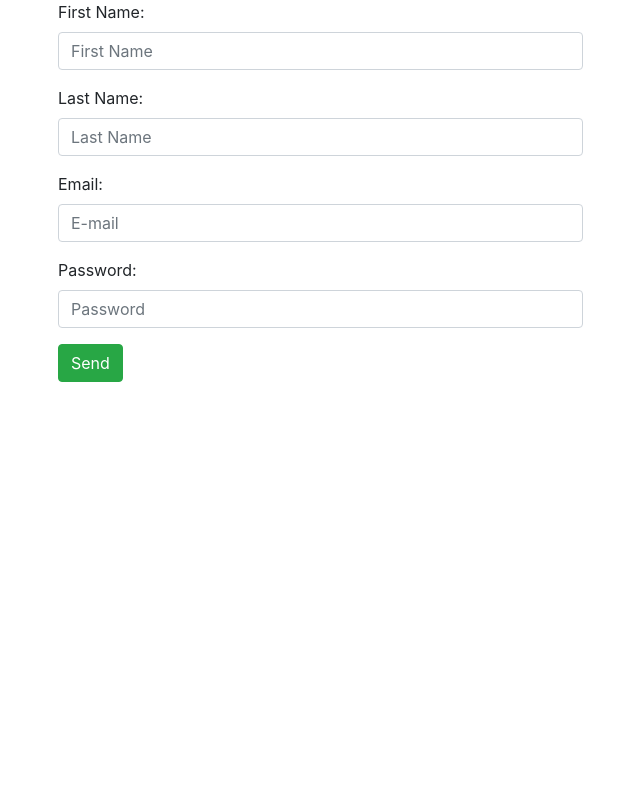
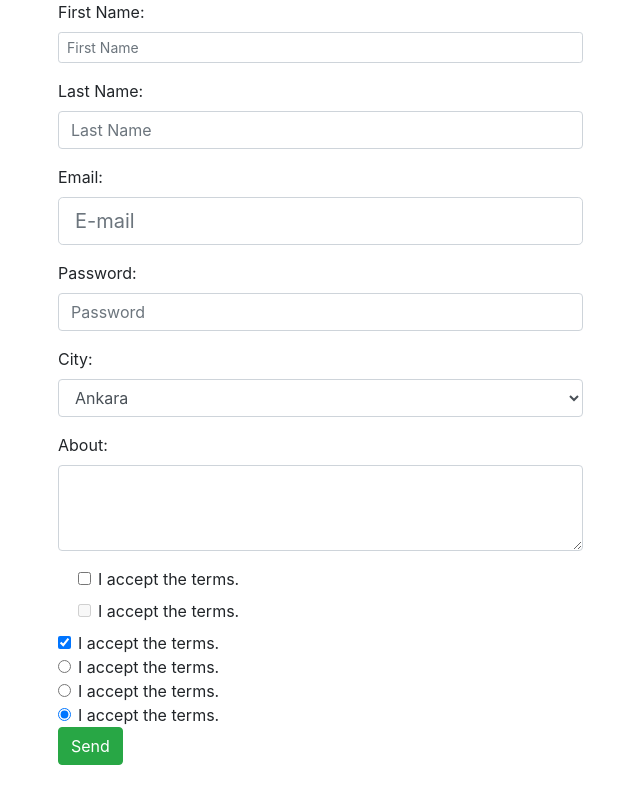
Before and after one commit to ArslanBaris/BootstrapWokspace, a plain HTML site: page forms.html in a window 1280 px wide. Shown: the whole page, without its empty margins (42-682 px from the left). Drawn offline with nearby package versions, Linux system fonts and the light colour scheme.

Commit message:
refactor: input items

```diff
--- a/forms.html
+++ b/forms.html
@@ -15,7 +15,7 @@
             <label for="firstname">First Name: </label>
             <input
               type="text"
-                    class="form-control"
+              class="form-control form-control-sm"
               id="firstname"
               placeholder="First Name"
             />
@@ -33,7 +33,7 @@
             <label for="email">Email: </label>
             <input
               type="email"
-                    class="form-control"
+              class="form-control form-control-lg"
               id="email"
               placeholder="E-mail"
             />
@@ -47,11 +47,53 @@
               placeholder="Password"
             />
           </div>
+          <div class="form-group">
+            <label for="city">City: </label>
+            <select class="form-control">
+              <option>Ankara</option>
+              <option>İstanbul</option>
+              <option>İzmir</option>
+            </select>
+          </div>
+          <div class="form-group">
+            <label for="email">About: </label>
+            <textarea rows="3" class="form-control" id="bio"> </textarea>
+          </div>
+          <div class="form-check">
+            <label class="form-check" for="term">
+              <input type="checkbox" class="form-check-input" id="term" />I
+              accept the terms.
+            </label>
+            <label class="form-check disabled" for="term">
+              <input type="checkbox" disabled class="form-check-input" id="term" />I
+              accept the terms.
+            </label>
+            <label class="form-check-label" for="term">
+              <input type="checkbox" checked="true" class="form-check-input" id="term" />I
+              accept the terms.
+            </label>
+          </div>
+          <div class="form-check">
+            <label class="form-check-label"  for="radio">
+              <input type="radio" checked="true" class="form-check-input"  name = "radio" id="radio" />I
+              accept the terms.
+            </label>
+          </div>
+          <div class="form-check">
+            <label class="form-check-label"  for="radio">
+              <input type="radio" checked="true" class="form-check-input"  name = "radio" id="radio" />I
+              accept the terms.
+            </label>
+          </div>
+          <div class="form-check">
+            <label class="form-check-label"   for="radio">
+              <input type="radio" checked="true" class="form-check-input"  name = "radio" id="radio" />I
+              accept the terms.
+            </label>
+          </div>
           <button type="submit" class="btn btn-success">Send</button>
         </form>
-
       </div>
-
     </div>
   </body>
   <script
```
Lines whose indentation alone changed are shown as unchanged.
